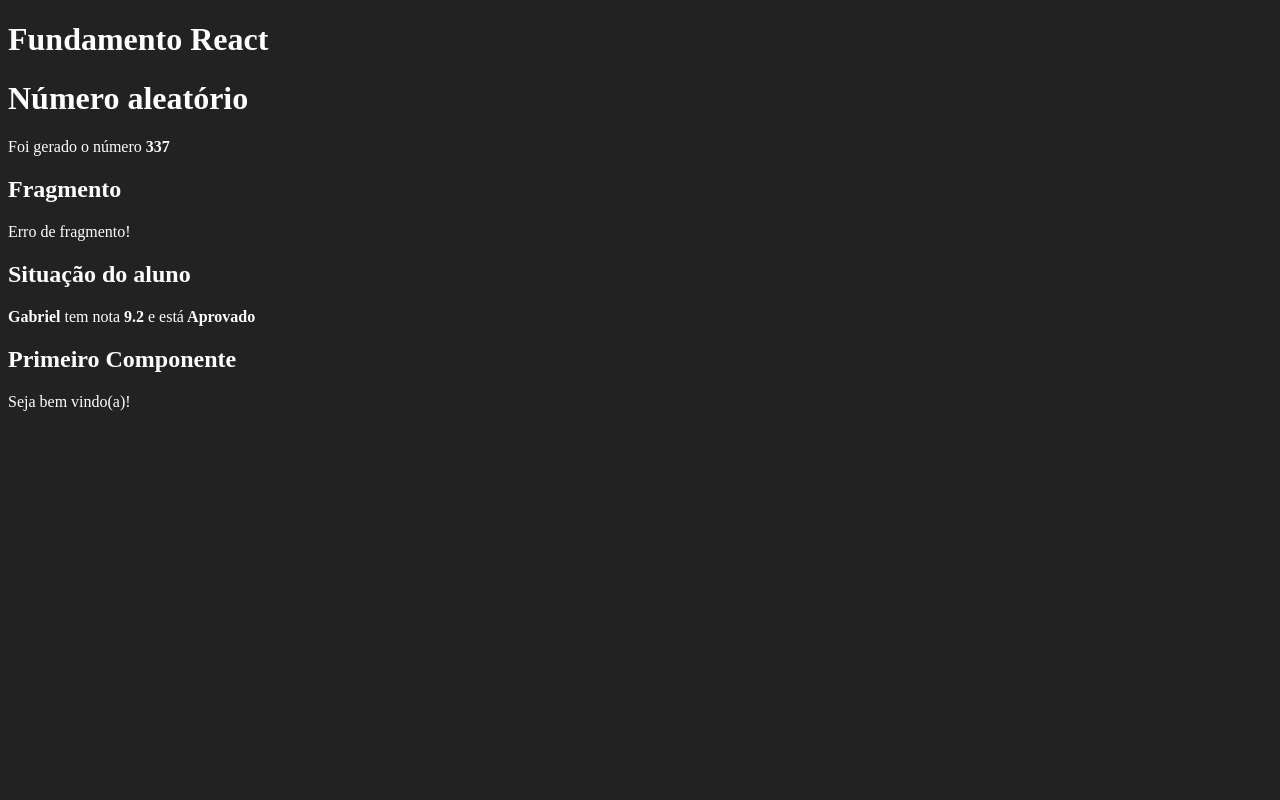
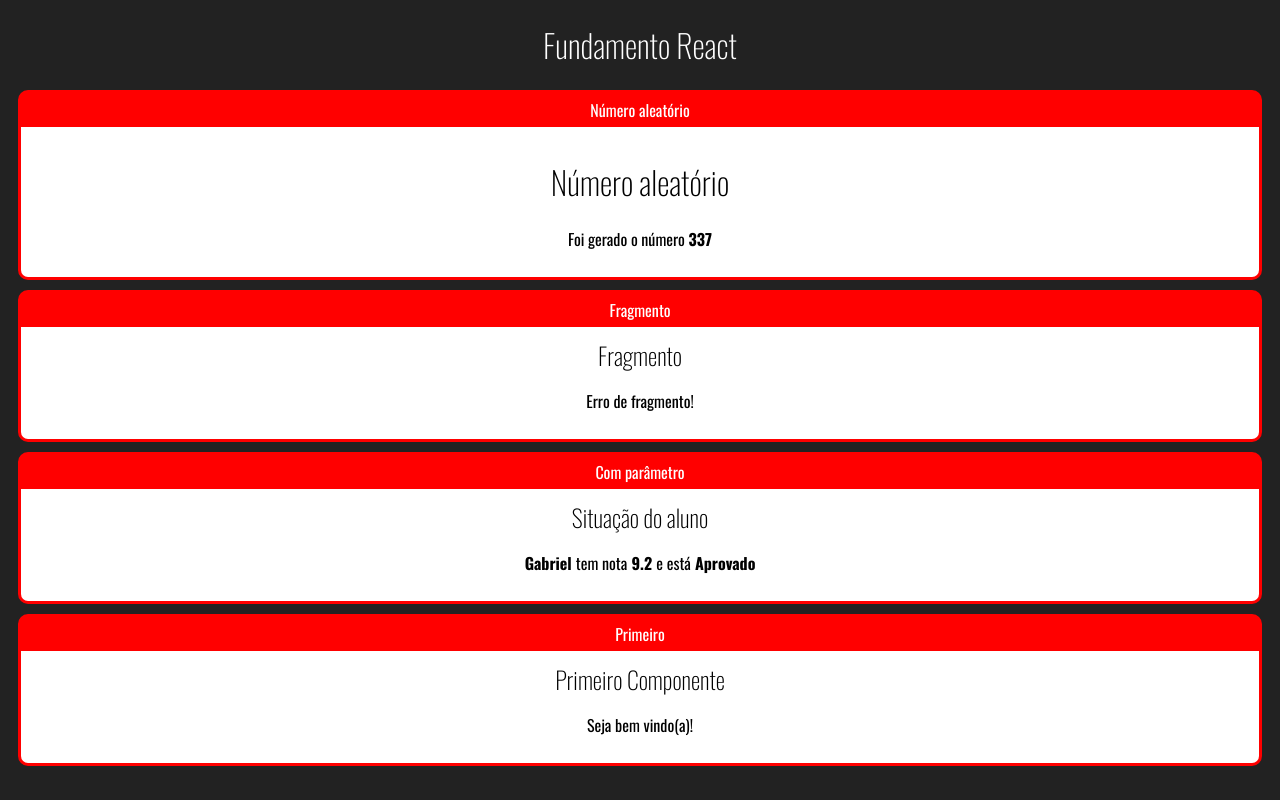
Before and after one commit to martinezmn/fundamentos-react, a React (Create React App) app: page / in a window 1280 px wide. Built offline with nearby package versions, Linux system fonts and the light colour scheme.

Commit message:
card layout

```diff
--- a/public/index.html
+++ b/public/index.html
@@ -13,6 +13,8 @@
 
     <link rel="manifest" href="%PUBLIC_URL%/manifest.json" />
 
+    <link href="https://fonts.googleapis.com/css2?family=Oswald:wght@200;300;400;500;600;700&display=swap" rel="stylesheet">
+
     <title>React App</title>
   </head>
   <body>
--- a/src/App.jsx
+++ b/src/App.jsx
@@ -4,15 +4,28 @@
 import ComParametro from "./components/basicos/ComParametro"
 import Fragmento from "./components/basicos/Fragmento"
 import Aleatorio from "./components/basicos/Aleatorio"
+import Card from "./components/layout/Card"
 
 export default props =>
     <div id="app">
         <h1>Fundamento React</h1>
+        <Card titulo="Número aleatório">
             <Aleatorio min={500} max={100} />
+        </Card>
+
+        <Card titulo="Fragmento">
             <Fragmento />
+        </Card>
+
+        <Card titulo="Com parâmetro">
             <ComParametro
                 titulo="Situação do aluno"
                 aluno="Gabriel"
                 nota={9.2} />
+        </Card>
+
+        <Card titulo="Primeiro">
             <Primeiro></Primeiro>
+        </Card>
+
     </div>
--- /dev/null
+++ b/src/components/layout/Card.css
@@ -0,0 +1,19 @@
+.card {
+    background-color: red;
+    border-radius: 10px;
+    overflow: hidden;
+    border: 3px solid red;
+    margin: 10px;
+}
+
+.card .title {
+    padding: 5px 0;
+    display: flex;
+    justify-content: center;
+}
+
+.card .content {
+    background-color: #fff;
+    color: #000;
+    padding: 10px;
+}
--- /dev/null
+++ b/src/components/layout/Card.jsx
@@ -0,0 +1,14 @@
+import "./Card.css"
+import React from "react"
+
+export default props => {
+    const { titulo } = props
+    return (
+        <div className="card">
+            <div className="title">{titulo}</div>
+            <div className="content">
+                {props.children}
+            </div>
+        </div>
+    )
+}
--- a/src/index.css
+++ b/src/index.css
@@ -1,4 +1,14 @@
 body {
     background-color: #222;
     color: #fff;
+    font-family: Oswald;
+    text-align: center;
 }
+
+h1, h2, h3 {
+    font-weight: 200;
+}
+
+h2, h3 {
+    margin: 0;
+}
```
Lines whose indentation alone changed are shown as unchanged.
